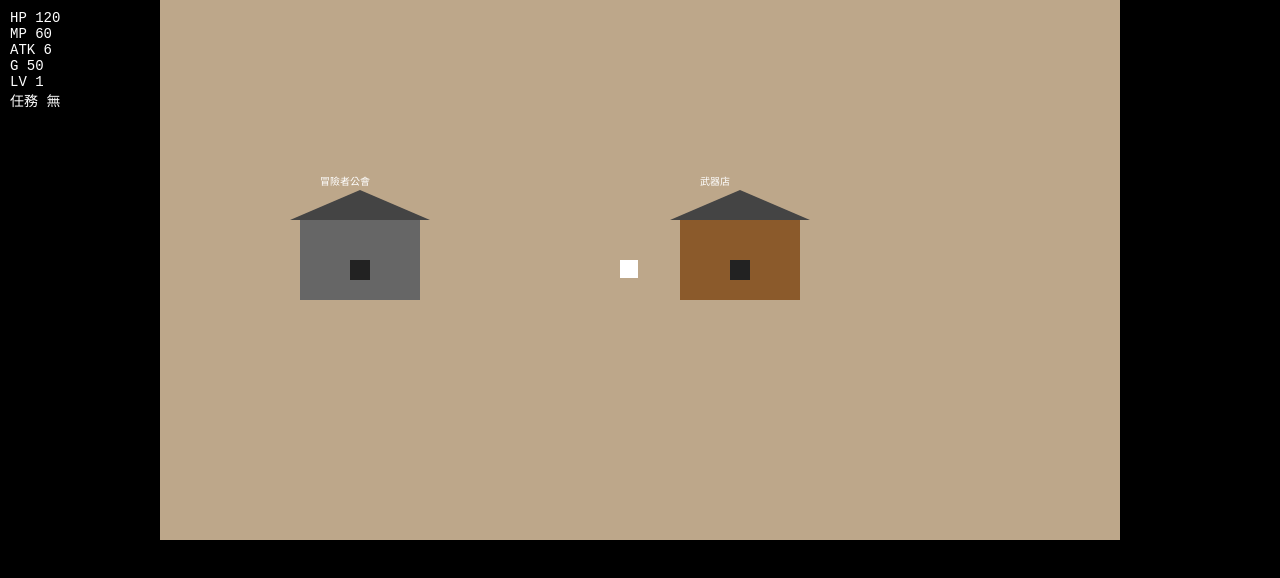
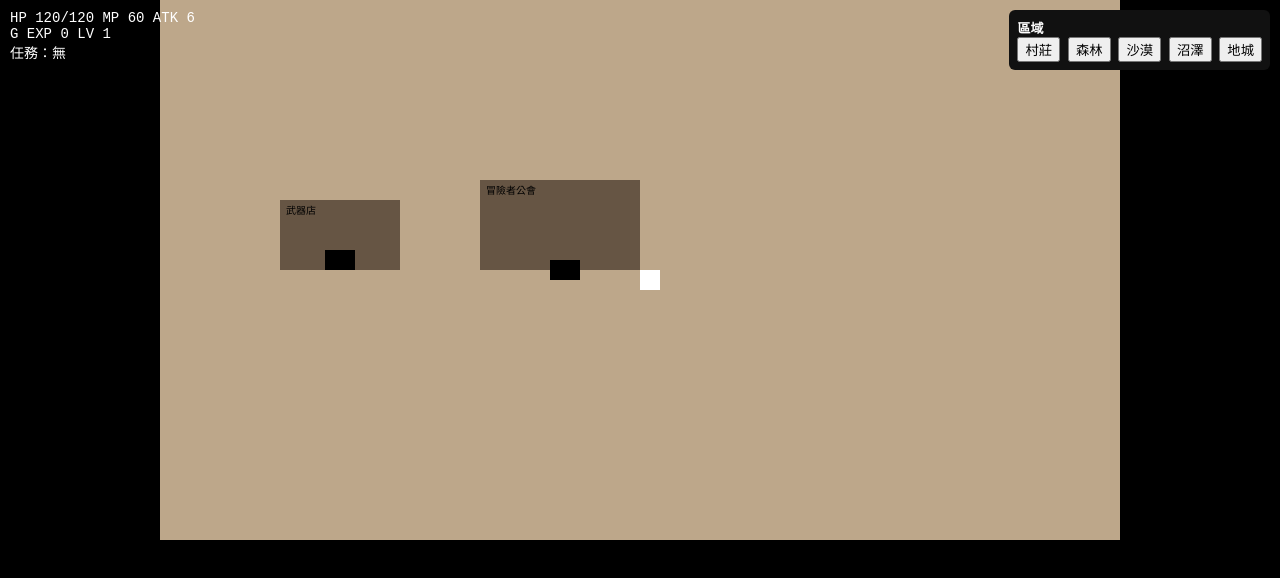
Before and after one commit to Asahi990613/Asahi990613.github.io, a plain HTML site: page index__RPG.html in a window 1280 px wide. Drawn offline with Linux system fonts and the light colour scheme.

Commit message:
Update index__RPG.html

```diff
--- a/index__RPG.html
+++ b/index__RPG.html
@@ -2,14 +2,17 @@
 <html lang="zh-Hant">
 <head>
 <meta charset="utf-8">
-<title>Pixel Isekai RPG</title>
+<title>Pixel RPG Final Complete</title>
 <style>
 body{margin:0;background:#000;color:#fff;font-family:monospace}
 canvas{display:block;margin:0 auto;background:#000;image-rendering:pixelated}
 #ui{position:fixed;left:10px;top:10px;font-size:14px}
-#dialog{position:fixed;bottom:20px;left:50%;transform:translateX(-50%);
-background:rgba(0,0,0,.85);padding:12px;border-radius:8px;display:none;width:70%}
-#dialog button{float:right}
+#regionMenu{position:fixed;right:10px;top:10px;background:#111;padding:8px;border-radius:6px}
+#dialogBox{position:fixed;left:50%;bottom:20px;transform:translateX(-50%);
+background:rgba(0,0,0,.85);padding:12px;border-radius:8px;width:70%;display:none}
+#shopUI,#questUI{position:fixed;left:50%;top:50%;transform:translate(-50%,-50%);
+background:#111;padding:12px;border-radius:8px;display:none}
+button{cursor:pointer}
 </style>
 </head>
 <body>
@@ -17,221 +20,212 @@ background:rgba(0,0,0,.85);padding:12px;border-radius:8px;display:none;width:70%
 <canvas id="game" width="960" height="540"></canvas>
 
 <div id="ui">
-HP <span id="hp"></span><br>
-MP <span id="mp"></span><br>
-ATK <span id="atk"></span><br>
-G <span id="gold"></span><br>
-LV <span id="lv"></span><br>
-任務 <span id="quest">無</span>
+HP <span id="hp"></span> MP <span id="mp"></span> ATK <span id="atk"></span><br>
+G <span id="gold"></span> EXP <span id="exp"></span> LV <span id="lv"></span><br>
+任務：<span id="questText">無</span>
 </div>
 
-<div id="dialog">
-  <div id="dialogText"></div>
-  <button onclick="nextDialog()">下一步</button>
+<div id="regionMenu">
+<b>區域</b><br>
+<button onclick="changeArea('village')">村莊</button>
+<button onclick="changeArea('forest')">森林</button>
+<button onclick="changeArea('desert')">沙漠</button>
+<button onclick="changeArea('swamp')">沼澤</button>
+<button onclick="changeArea('dungeon')">地城</button>
 </div>
 
+<div id="dialogBox">
+<div id="dialogText"></div>
+<div style="text-align:right"><button onclick="nextDialog()">下一步</button></div>
+</div>
+
+<div id="shopUI"></div>
+<div id="questUI"></div>
+
 <script>
-/* ================= 基本 ================= */
-const canvas = document.getElementById("game");
-const ctx = canvas.getContext("2d");
-let keys = {};
+/* ===== 基本 ===== */
+const canvas=document.getElementById("game"),ctx=canvas.getContext("2d");
+let keys={},dialogQueue=[];
+const player={x:480,y:270,w:20,h:20,hp:120,maxHp:120,
+mp:60,maxMp:60,mpRegen:0.15,atk:6,lv:1,exp:0,expNext:100,
+speed:2,isMember:false};
+let gold=30;
 
-const player = {
-  x:460,y:260,w:18,h:18,
-  speed:2.2,
-  hp:120,maxHp:120,
-  mp:60,maxMp:60,mpRegen:.15,
-  atk:6,lv:1,exp:0,expNext:100,
-  isMember:false
+/* ===== 區域 ===== */
+const AREAS={
+village:{key:'village',color:'#bda78a',
+buildings:[
+{x:120,y:200,w:120,h:70,type:'shop',name:'武器店',door:{x:165,y:250,w:30,h:20}},
+{x:320,y:180,w:160,h:90,type:'guild',name:'冒險者公會',door:{x:390,y:260,w:30,h:20}}
+]},
+forest:{key:'forest',color:'#123a1a'},
+desert:{key:'desert',color:'#d8c98a'},
+swamp:{key:'swamp',color:'#234a2c'},
+dungeon:{key:'dungeon',color:'#2a2a2a'},
+
+shop_in:{key:'shop_in',color:'#3a2f24',
+exit:{x:440,y:380,w:80,h:30},
+counter:{x:260,y:160,w:200,h:30},
+npcs:[
+{x:300,y:120,name:'武器店員',role:'weapon'},
+{x:420,y:120,name:'藥水店員',role:'potion'}
+]},
+
+guild_in:{key:'guild_in',color:'#2f2f3a',
+exit:{x:440,y:380,w:80,h:30},
+counter:{x:260,y:160,w:200,h:30},
+npcs:[{x:350,y:120,name:'公會接待',role:'guild'}]}
 };
-let gold = 50;
+let currentArea=AREAS.village;
 
-/* ================= 地區 ================= */
-const AREAS = {
-  village:{
-    name:"村莊",color:"#bda78a",
-    buildings:[
-      {type:"guild",x:140,y:220,w:120,h:80,door:{x:190,y:260,w:20,h:20},sign:"冒險者公會"},
-      {type:"shop",x:520,y:220,w:120,h:80,door:{x:570,y:260,w:20,h:20},sign:"武器店"}
-    ]
-  },
-  guild_interior:{name:"公會內",color:"#444",interior:"guild"},
-  shop_interior:{name:"武器店內",color:"#3a2a1a",interior:"shop"},
-  forest:{name:"森林",color:"#123a1a"},
-  desert:{name:"沙漠",color:"#d7c68a"},
-  swamp:{name:"沼澤",color:"#24452b"},
-  dungeon:{name:"地城",color:"#222"}
-};
-let currentArea = AREAS.village;
-
-/* ================= 怪物 ================= */
-const MONS = [
-  {name:"史萊姆",hp:20,atk:2,c:"#5af"},
-  {name:"哥布林",hp:35,atk:4,c:"#6a4"},
-  {name:"半獸人",hp:70,atk:8,c:"#a63"},
-  {name:"蜥人",hp:50,atk:6,c:"#3a8"},
-  {name:"鬼",hp:90,atk:10,c:"#aaa"}
+/* ===== 怪物 ===== */
+const MONS=[
+{name:'史萊姆',hp:20,atk:2,c:'#5af'},
+{name:'哥布林',hp:35,atk:4,c:'#6a4'},
+{name:'半獸人',hp:70,atk:8,c:'#a63'},
+{name:'蜥人',hp:50,atk:6,c:'#3a8'},
+{name:'鬼',hp:90,atk:10,c:'#aaa'}
 ];
+const BOSS={name:'深淵鬼王',hp:400,atk:24,c:'#b22'};
 let enemies=[];
 
 function spawnEnemies(){
 enemies=[];
-  if(currentArea.interior || currentArea===AREAS.village) return;
-  let n = currentArea===AREAS.dungeon?8:5;
+if(currentArea.key.includes('in')||currentArea.key==='village')return;
+let n=currentArea.key==='dungeon'?8:5;
 for(let i=0;i<n;i++){
-    let m = MONS[Math.floor(Math.random()*MONS.length)];
-    enemies.push({
-      x:Math.random()*880+40,
-      y:Math.random()*420+60,
-      w:18,h:18,
-      name:m.name,hp:m.hp,maxHp:m.hp,
-      atk:m.atk,c:m.c
-    });
+let m=MONS[Math.floor(Math.random()*MONS.length)];
+enemies.push({x:Math.random()*860+40,y:Math.random()*420+40,
+w:22,h:22,hp:m.hp,maxHp:m.hp,atk:m.atk,name:m.name,c:m.c});
 }
+if(currentArea.key==='dungeon')
+enemies.push({x:450,y:120,w:48,h:48,hp:BOSS.hp,maxHp:BOSS.hp,
+atk:BOSS.atk,name:BOSS.name,c:BOSS.c,boss:true});
 }
 
-/* ================= 技能 ================= */
+/* ===== 技能（完全保留） ===== */
 const SKILLS={
-1:{name:"地獄業火",mp:12,dmg:36},
-2:{name:"深海咒潮",mp:10,dmg:30},
-3:{name:"烈風斷章",mp:8,dmg:24},
-4:{name:"大地裁決",mp:14,dmg:40},
-5:{name:"聖焰審判",mp:20,dmg:60},
-6:{name:"破滅黯影",mp:18,dmg:55}
+1:{name:'地獄業火',mp:12,dmg:30},
+2:{name:'深海咒潮',mp:10,dmg:24},
+3:{name:'烈風斷章',mp:8,dmg:20},
+4:{name:'大地裁決',mp:14,dmg:36},
+5:{name:'聖焰審判',mp:20,dmg:60},
+6:{name:'破滅黯影',mp:18,dmg:55}
 };
-function castSkill(i){
-  let s=SKILLS[i];
+function castSkill(k){
+let s=SKILLS[k];
 if(!s||player.mp<s.mp)return;
 player.mp-=s.mp;
 enemies.forEach(e=>{
-    let d=Math.hypot(e.x-player.x,e.y-player.y);
-    if(d<140)e.hp-=s.dmg;
+if(Math.hypot(e.x-player.x,e.y-player.y)<160){
+e.hp-=s.dmg;if(e.hp<=0)killEnemy(e);
+}});
+}
+
+/* ===== 商店 ===== */
+const SHOP=[
+{name:'木劍',atk:2,price:20},
+{name:'青銅劍',atk:6,price:80},
+{name:'鐵劍',atk:12,price:200},
+{name:'勇者之刃',atk:28,price:600}
+];
+const POTIONS=[
+{name:'小型治療藥水',type:'hp',value:30,price:20},
+{name:'小型魔力藥水',type:'mp',value:20,price:20}
+];
+
+/* ===== 任務 ===== */
+const QUESTS={
+E:{t:'史萊姆',c:3,r:30},
+D:{t:'哥布林',c:5,r:60},
+C:{t:'半獸人',c:5,r:120},
+B:{t:'蜥人',c:3,r:200},
+A:{t:'鬼',c:3,r:300},
+S:{t:'深淵鬼王',c:1,r:1000}
+};
+let quest=null,qCount=0;
+
+/* ===== 互動 ===== */
+function interact(){
+if(currentArea.buildings){
+for(let b of currentArea.buildings){
+let d=b.door;
+if(Math.hypot(player.x-d.x,player.y-d.y)<40){
+changeArea(b.type==='shop'?'shop_in':'guild_in');return;
+}}}
+if(currentArea.exit &&
+Math.hypot(player.x-currentArea.exit.x,player.y-currentArea.exit.y)<50){
+changeArea('village');return;
+}
+if(currentArea.npcs){
+for(let n of currentArea.npcs){
+if(Math.hypot(player.x-n.x,player.y-n.y)<40){
+if(n.role==='weapon')openWeaponShop();
+if(n.role==='potion')openPotionShop();
+if(n.role==='guild')openGuild();
+return;
+}}}
+}
+
+/* ===== 更新 / 繪製 ===== */
+function update(){
+if(keys.w)player.y-=player.speed;
+if(keys.s)player.y+=player.speed;
+if(keys.a)player.x-=player.speed;
+if(keys.d)player.x+=player.speed;
+player.mp=Math.min(player.maxMp,player.mp+player.mpRegen);
+enemies.forEach(e=>{
+let dx=player.x-e.x,dy=player.y-e.y,d=Math.hypot(dx,dy);
+if(d>1){e.x+=dx/d*0.3;e.y+=dy/d*0.3;}
 });
 }
-
-/* ================= 任務 ================= */
-const QUESTS={
-E:{desc:"打倒3隻史萊姆",target:"史萊姆",count:3,reward:50},
-D:{desc:"消滅5隻哥布林",target:"哥布林",count:5,reward:80}
-};
-let currentQuest=null,questCount=0;
-
-/* ================= 商店 ================= */
-const SHOP=[
-{name:"木劍",atk:2,price:20},
-{name:"鐵劍",atk:6,price:80},
-{name:"勇者之刃",atk:20,price:300}
-];
-
-/* ================= 對話 ================= */
-let dialogQ=[];
-function showDialog(arr){
-  dialogQ=[...arr];
-  document.getElementById("dialogText").innerText=dialogQ.shift();
-  document.getElementById("dialog").style.display="block";
-}
-function nextDialog(){
-  if(dialogQ.length===0){
-    document.getElementById("dialog").style.display="none";
-    return;
-  }
-  document.getElementById("dialogText").innerText=dialogQ.shift();
-}
-
-/* ================= 更新 ================= */
-function update(){
-  if(keys["KeyW"])player.y-=player.speed;
-  if(keys["KeyS"])player.y+=player.speed;
-  if(keys["KeyA"])player.x-=player.speed;
-  if(keys["KeyD"])player.x+=player.speed;
-
-  player.mp=Math.min(player.maxMp,player.mp+player.mpRegen);
-
-  enemies.forEach(e=>{
-    let dx=player.x-e.x,dy=player.y-e.y;
-    let d=Math.hypot(dx,dy);
-    if(d>1){e.x+=dx/d*0.4;e.y+=dy/d*0.4;}
-    if(d<20)player.hp-=e.atk*0.02;
-  });
-  enemies=enemies.filter(e=>e.hp>0);
-}
-
-/* ================= 繪製 ================= */
-function draw(){
+function render(){
 ctx.fillStyle=currentArea.color;
 ctx.fillRect(0,0,960,540);
 
-  if(currentArea===AREAS.village){
+if(currentArea.buildings)
 currentArea.buildings.forEach(b=>{
-      ctx.fillStyle=b.type==="guild"?"#666":"#8b5a2b";
-      ctx.fillRect(b.x,b.y,b.w,b.h);
-      ctx.fillStyle="#444";
-      ctx.beginPath();
-      ctx.moveTo(b.x-10,b.y);
-      ctx.lineTo(b.x+b.w/2,b.y-30);
-      ctx.lineTo(b.x+b.w+10,b.y);
-      ctx.fill();
-      ctx.fillStyle="#222";
-      ctx.fillRect(b.door.x,b.door.y,b.door.w,b.door.h);
-      ctx.fillStyle="#fff";
-      ctx.fillText(b.sign,b.x+20,b.y-35);
+ctx.fillStyle='#654';ctx.fillRect(b.x,b.y,b.w,b.h);
+ctx.fillStyle='#000';ctx.fillText(b.name,b.x+6,b.y+14);
+ctx.fillStyle='#000';ctx.fillRect(b.door.x,b.door.y,b.door.w,b.door.h);
 });
+if(currentArea.counter){
+ctx.fillStyle='#222';
+ctx.fillRect(currentArea.counter.x,currentArea.counter.y,
+currentArea.counter.w,currentArea.counter.h);
 }
-
-  ctx.fillStyle="#fff";
+if(currentArea.exit){
+ctx.fillStyle='#000';
+ctx.fillRect(currentArea.exit.x,currentArea.exit.y,
+currentArea.exit.w,currentArea.exit.h);
+}
+ctx.fillStyle='#fff';
 ctx.fillRect(player.x,player.y,player.w,player.h);
 
 enemies.forEach(e=>{
-    ctx.fillStyle=e.c;
-    ctx.fillRect(e.x,e.y,e.w,e.h);
+ctx.fillStyle=e.c;ctx.fillRect(e.x,e.y,e.w,e.h);
+ctx.fillStyle='#f00';
+ctx.fillRect(e.x,e.y-4,e.w*(e.hp/e.maxHp),3);
 });
 
-  document.getElementById("hp").innerText=player.hp;
-  document.getElementById("mp").innerText=Math.floor(player.mp);
-  document.getElementById("atk").innerText=player.atk;
-  document.getElementById("gold").innerText=gold;
-  document.getElementById("lv").innerText=player.lv;
-  document.getElementById("quest").innerText=currentQuest?currentQuest.desc:"無";
+hp.innerText=`${Math.floor(player.hp)}/${player.maxHp}`;
+mp.innerText=Math.floor(player.mp);
+atk.innerText=player.atk;
+gold.innerText=gold;
+exp.innerText=player.exp;
+lv.innerText=player.lv;
 }
+function loop(){update();render();requestAnimationFrame(loop);}
+function changeArea(k){currentArea=AREAS[k];spawnEnemies();}
+requestAnimationFrame(loop);
 
-/* ================= 互動 ================= */
-function interact(){
-  if(currentArea===AREAS.village){
-    currentArea.buildings.forEach(b=>{
-      if(player.x>b.door.x&&player.x<b.door.x+b.door.w&&
-         player.y>b.door.y&&player.y<b.door.y+b.door.h){
-        if(b.type==="guild")enter("guild_interior");
-        if(b.type==="shop")enter("shop_interior");
-      }
-    });
-  }
-  if(currentArea.interior){
-    showDialog(currentArea.interior==="guild"
-    ?["公會櫃台：要註冊或接任務嗎？"]
-    :["店員：要買武器嗎？"]);
-  }
-}
-function enter(k){
-  currentArea=AREAS[k];
-  player.x=460;player.y=420;
-  spawnEnemies();
-}
-
-/* ================= 輸入 ================= */
+/* ===== 輸入 ===== */
 window.onkeydown=e=>{
-  keys[e.code]=true;
-  if(e.code.startsWith("Digit"))castSkill(+e.code.replace("Digit",""));
-  if(e.code==="KeyE")interact();
+keys[e.key.toLowerCase()]=true;
+if(e.key>='1'&&e.key<='6')castSkill(e.key);
+if(e.key==='e')interact();
 };
-window.onkeyup=e=>keys[e.code]=false;
-
-/* ================= Loop ================= */
-function loop(){
-  update();draw();
-  requestAnimationFrame(loop);
-}
-spawnEnemies();
-loop();
+window.onkeyup=e=>keys[e.key.toLowerCase()]=false;
 </script>
 </body>
 </html>
```
Lines whose indentation alone changed are shown as unchanged.
